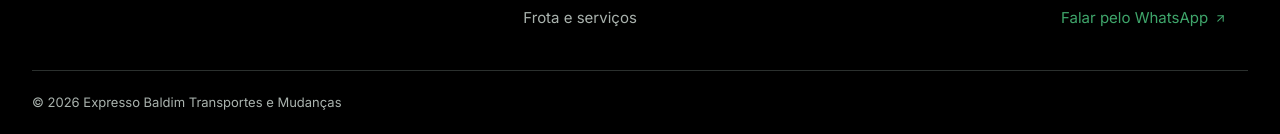
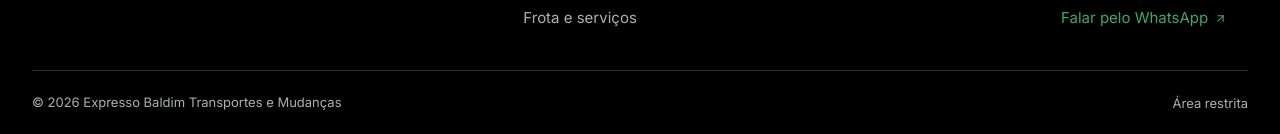
Before and after one commit to Nyckbaldim/expresso-baldim, an Angular app: page / in a window 1280 px wide. Shown: the part 3087-3221 px from the top of the page. Built offline with nearby package versions, Linux system fonts and the light colour scheme; no server answers; data requests are answered from the project's data file.

Commit message:
feat(footer): adiciona link para área restrita

```diff
--- a/src/app/components/footer/footer.css
+++ b/src/app/components/footer/footer.css
@@ -30,11 +30,23 @@
 .rodape__coluna .rodape__whatsapp:hover { color: var(--verde-texto); text-decoration: underline; }
 
 .rodape__direitos {
-  padding: 22px 0 24px;
+  display: flex;
+  flex-wrap: wrap;
+  align-items: center;
+  justify-content: space-between;
+  gap: 8px 24px;
+  padding: 18px 0 20px;
   border-top: 1px solid var(--borda);
   color: var(--cinza);
   font-size: 13px;
 }
+/* link discreto para o painel; padding vertical garante área de toque de 24px (WCAG 2.5.8) */
+.rodape__restrita {
+  padding: 4px 0;
+  color: var(--cinza);
+  line-height: 20px;
+}
+.rodape__restrita:hover { color: var(--branco); text-decoration: underline; }
 
 @media (max-width: 1100px) {
   .rodape__grade { grid-template-columns: 1fr 1fr; }
--- a/src/app/components/footer/footer.html
+++ b/src/app/components/footer/footer.html
@@ -40,6 +40,9 @@
       </nav>
     </div>
 
-    <p class="rodape__direitos">© 2026 Expresso Baldim Transportes e Mudanças</p>
+    <div class="rodape__direitos">
+      <p>© 2026 Expresso Baldim Transportes e Mudanças</p>
+      <a routerLink="/admin" class="rodape__restrita">Área restrita</a>
+    </div>
   </div>
 </footer>
```
